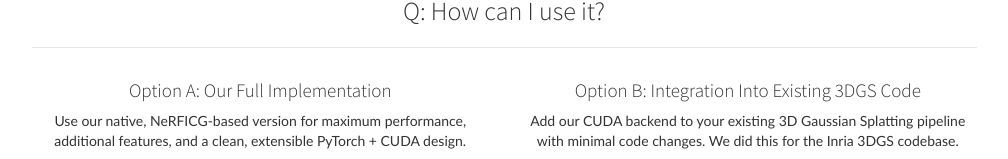
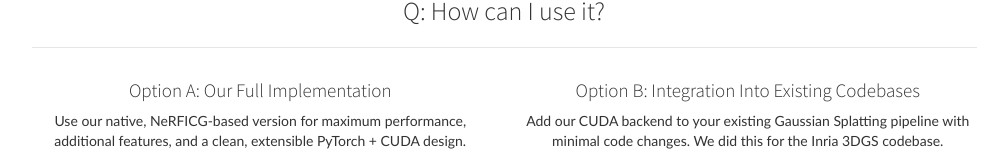
Before and after one commit to fhahlbohm/fhahlbohm.github.io, a plain HTML site: page faster-gaussian-splatting/index.html in a window 1280 px wide. Shown: the part 793-952 px from the top of the page, without its empty margins (136-1144 px from the left). Drawn offline with Linux system fonts and the light colour scheme.

Commit message:
Improve usage information for Faster-GS

```diff
--- a/faster-gaussian-splatting/index.html
+++ b/faster-gaussian-splatting/index.html
@@ -90,9 +90,9 @@
                     <a class="btn btn-success" href="https://github.com/nerficg-project/faster-gaussian-splatting" role="button">View Repository</a>
                 </div>
                 <div class="col-md-6">
-                    <h4>Option B: Integration Into Existing 3DGS Code</h4>
+                    <h4>Option B: Integration Into Existing Codebases</h4>
                     <p>
-                        Add our CUDA backend to your existing 3D Gaussian Splatting pipeline with minimal code changes.
+                        Add our CUDA backend to your existing Gaussian Splatting pipeline with minimal code changes.
                         We did this for the Inria 3DGS codebase.
                     </p>
                     <a class="btn btn-success" href="https://github.com/fhahlbohm/gaussian-splatting" role="button">Inria Fork</a>
```
